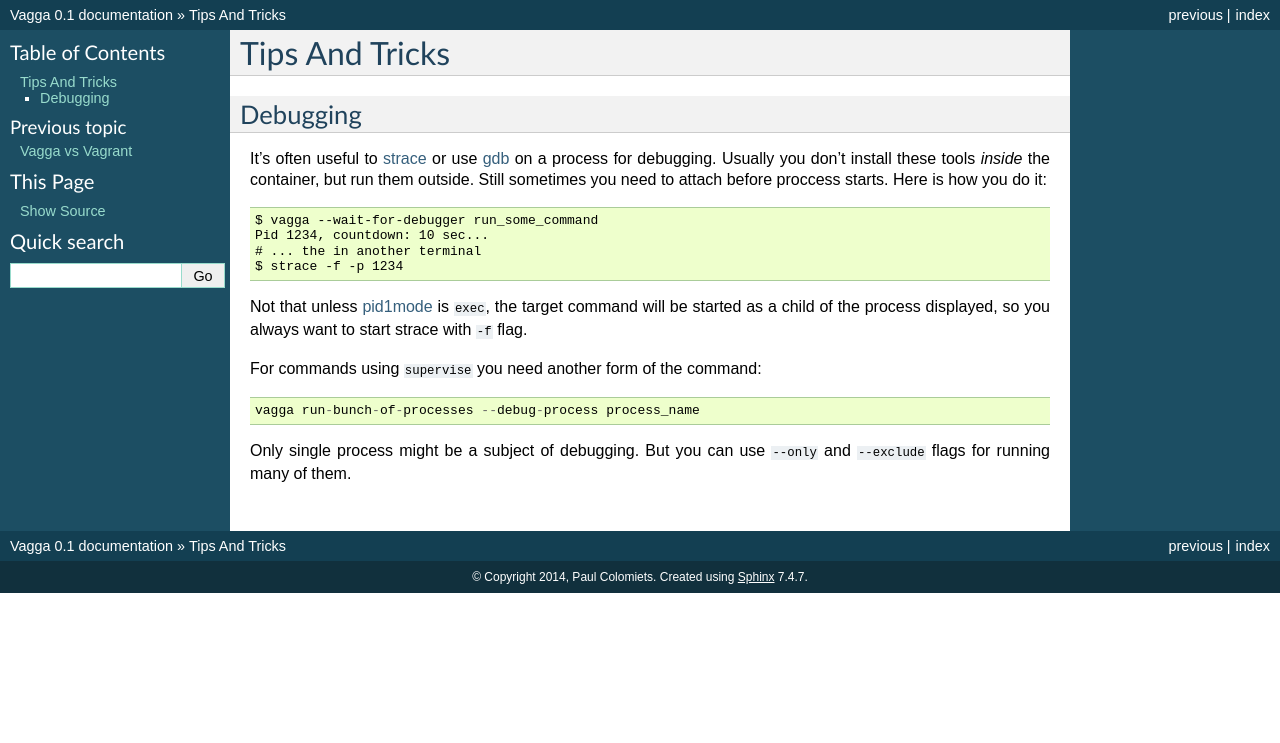
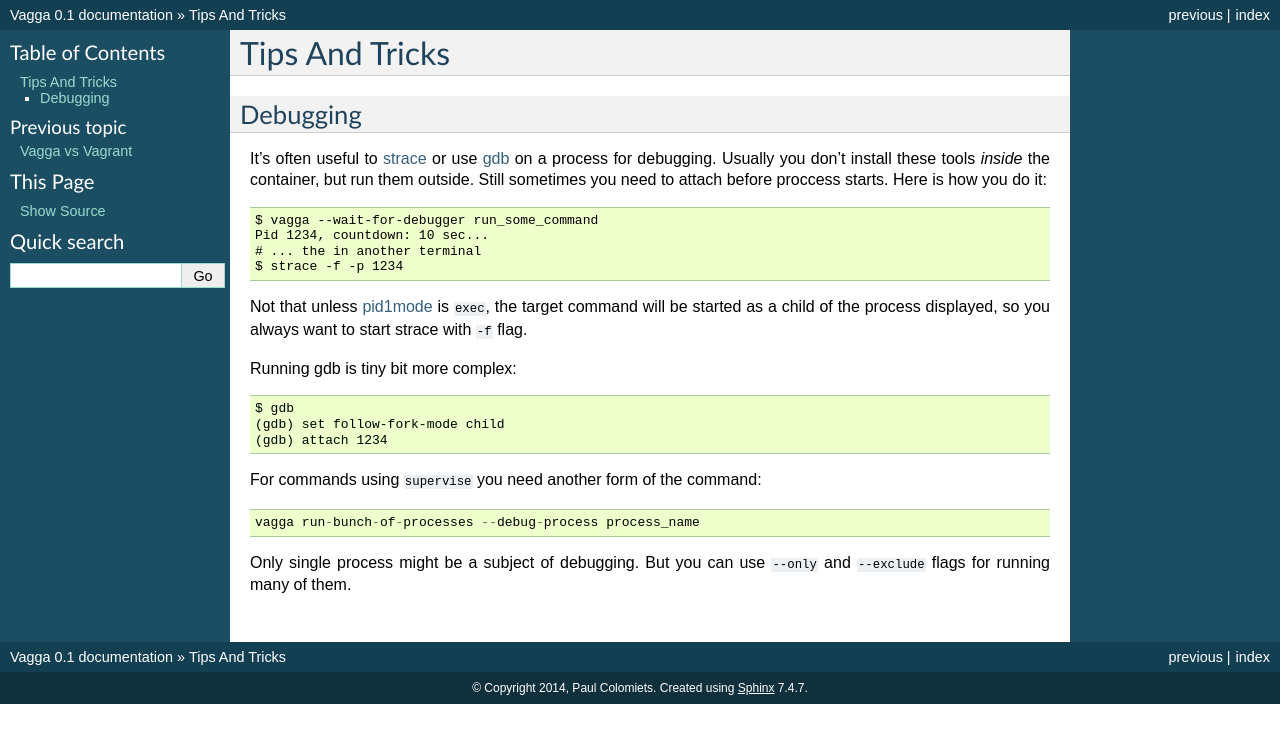
Before and after one commit to tailhook/vagga, a Sphinx documentation site: the page built from docs/tips.rst, in a window 1280 px wide. Shown: the top 743 px of the page. Built offline with Sphinx 7.4.7, drawn with Linux system fonts in a browser that asks for light colours.

Commit message:
Add `gdb` instructions

```diff
--- a/docs/tips.rst
+++ b/docs/tips.rst
@@ -21,6 +21,12 @@ Not that unless :ref:`pid1mode<pid1mode>` is ``exec``, the target command will
 be started as a child of the process displayed, so you always want to start
 strace with ``-f`` flag.
 
+Running gdb is tiny bit more complex::
+
+    $ gdb
+    (gdb) set follow-fork-mode child
+    (gdb) attach 1234
+
 For commands using ``supervise`` you need another form of the command::
 
     vagga run-bunch-of-processes --debug-process process_name
```
